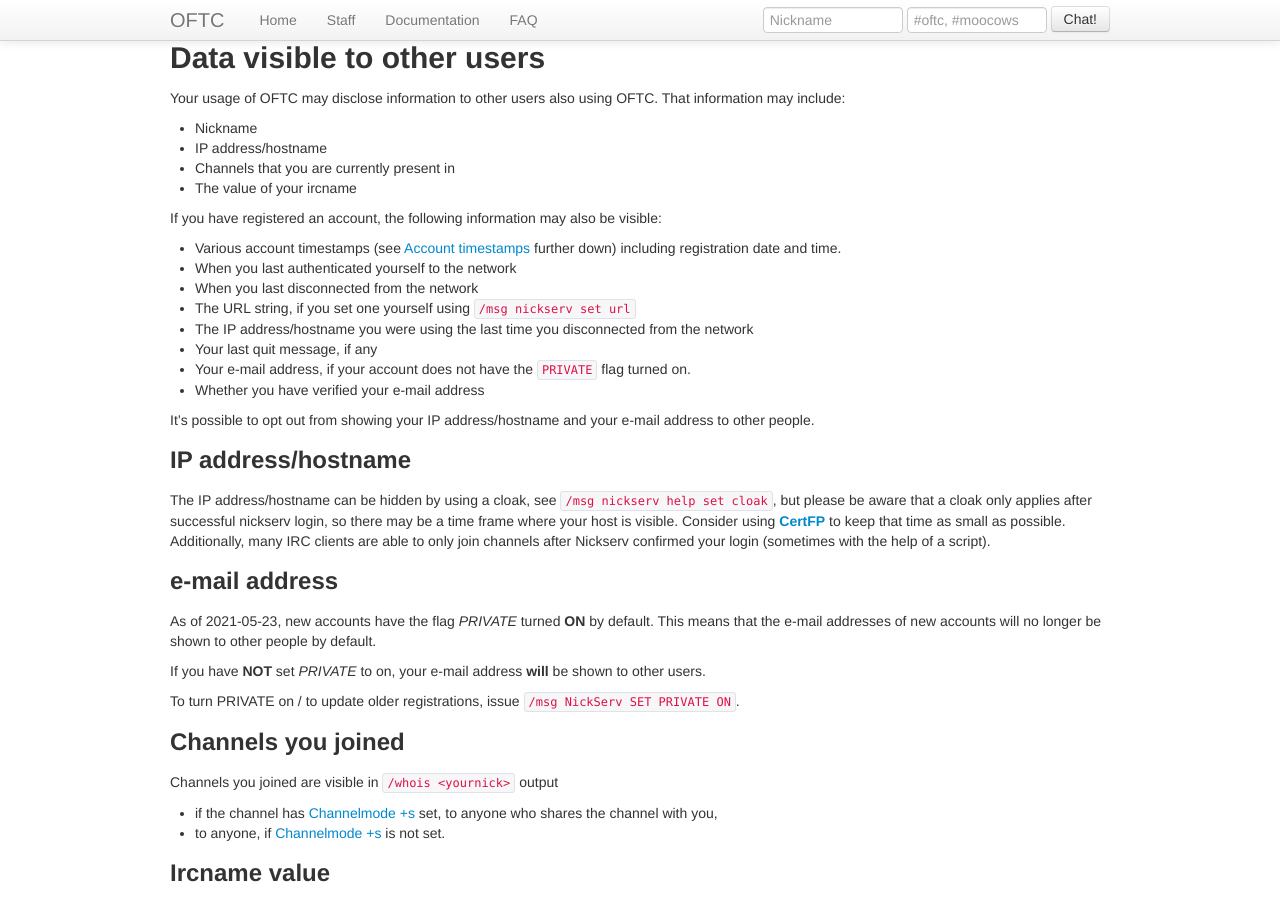
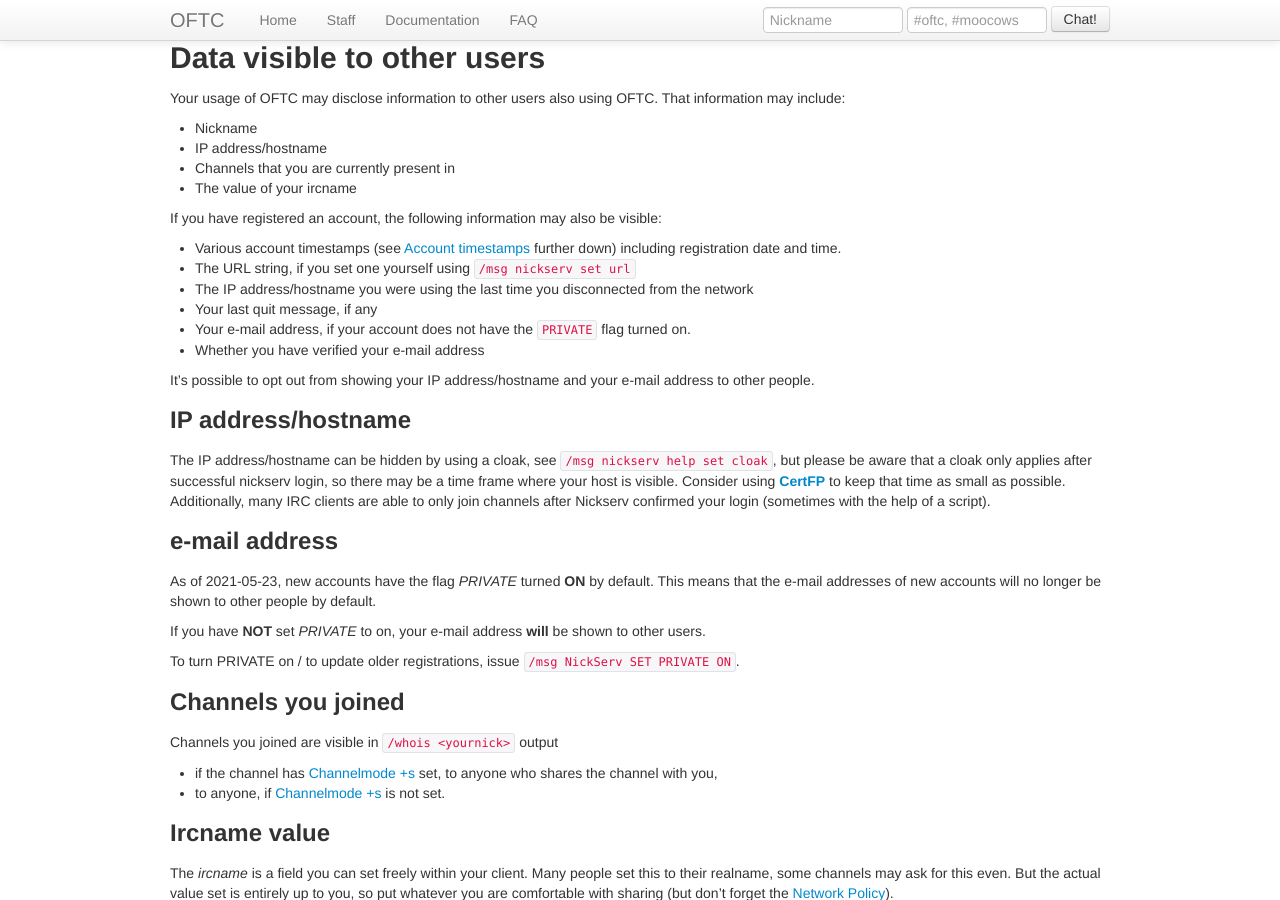
Before and after one commit to oftc/oftc-web, a Jekyll site: the page built from Privacy_Policy.md, in a window 1280 px wide and 900 px high, scrolled down 912 px. Built offline with Jekyll 4.4.1, drawn with Linux system fonts in a browser that asks for light colours.

Commit message:
Drop duplicates
The extra paragraph about timestamps lists them all

```diff
--- a/Privacy_Policy.md
+++ b/Privacy_Policy.md
@@ -78,8 +78,6 @@
 * Various account timestamps (see [Account
   timestamps](#account-timestamps) further down) including
   registration date and time.
-* When you last authenticated yourself to the network
-* When you last disconnected from the network
 * The URL string, if you set one yourself using `/msg nickserv set url`
 * The IP address/hostname you were using the last time you
   disconnected from the network
```
